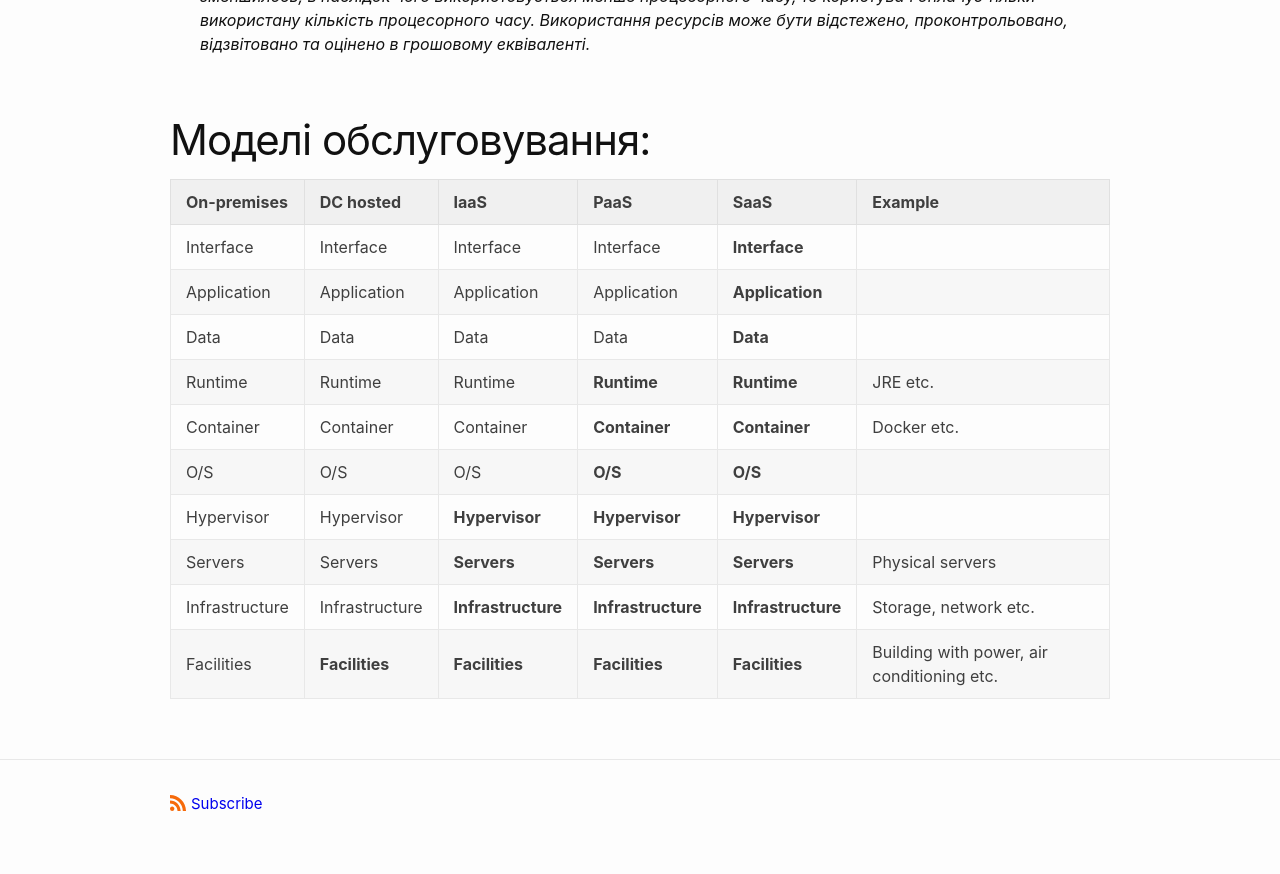
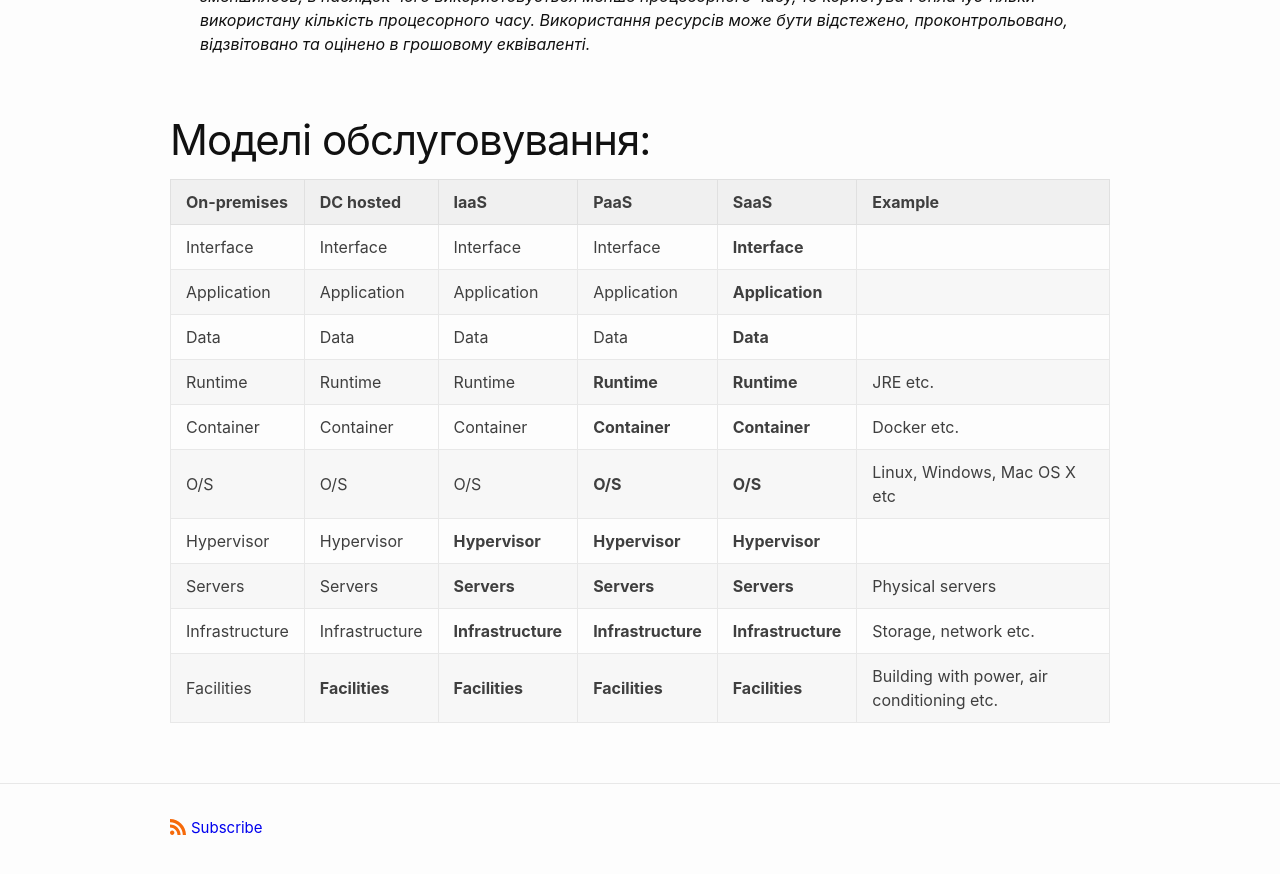
Before and after one commit to mpedych/mpedych.github.io, a Jekyll site: the page built from _posts/2022-10-18-the-nist-definition-of-cloud-computing.md, in a window 1280 px wide and 900 px high, scrolled down 1477 px. Shown: the top 874 px of the window. Built offline with Jekyll 4.4.1, drawn with Linux system fonts in a browser that asks for light colours; comment, search, counter and statistics services are not loaded.

Commit message:
Update 2022-10-18-the-nist-definition-of-cloud-computing.md

```diff
--- a/_posts/2022-10-18-the-nist-definition-of-cloud-computing.md
+++ b/_posts/2022-10-18-the-nist-definition-of-cloud-computing.md
@@ -29,7 +29,7 @@ categories: misc
 | Data           | Data           | Data               | Data               | **Data**           |                                            |
 | Runtime        | Runtime        | Runtime            | **Runtime**        | **Runtime**        | JRE etc.                                   |
 | Container      | Container      | Container          | **Container**      | **Container**      | Docker etc.                                |
-| O/S            | O/S            | O/S                | **O/S**            | **O/S**            |                                            |
+| O/S            | O/S            | O/S                | **O/S**            | **O/S**            | Linux, Windows, Mac OS X etc               |
 | Hypervisor     | Hypervisor     | **Hypervisor**     | **Hypervisor**     | **Hypervisor**     |                                            |
 | Servers        | Servers        | **Servers**        | **Servers**        | **Servers**        | Physical servers                           |
 | Infrastructure | Infrastructure | **Infrastructure** | **Infrastructure** | **Infrastructure** | Storage, network etc.                      |
```
